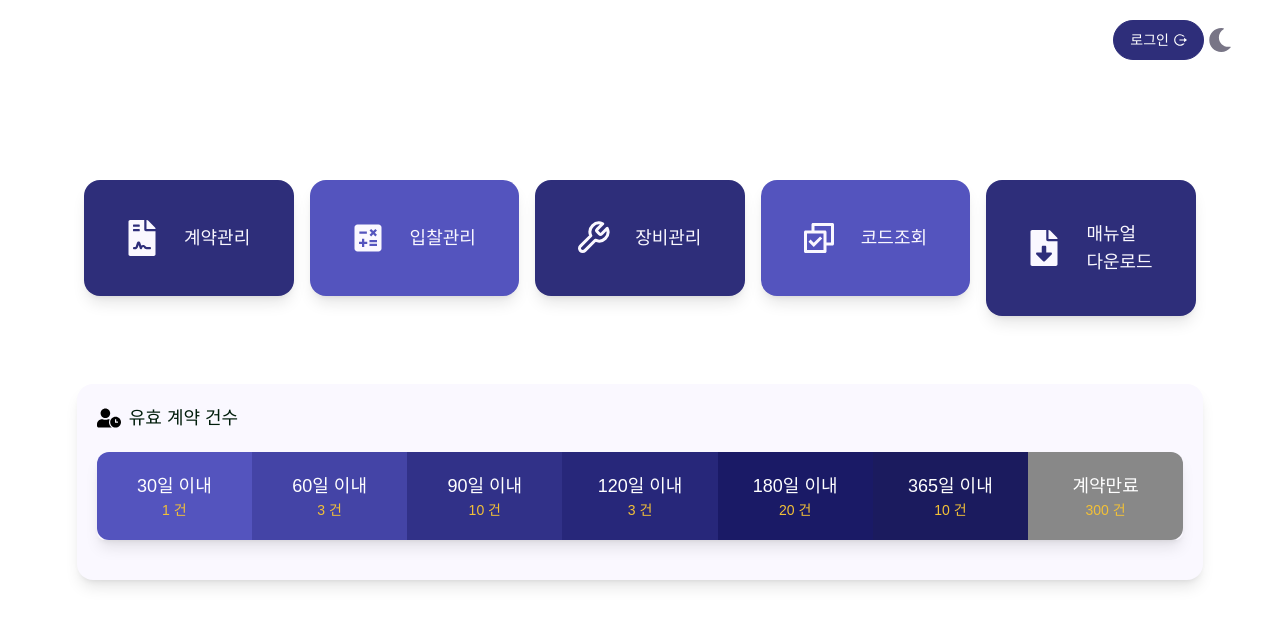
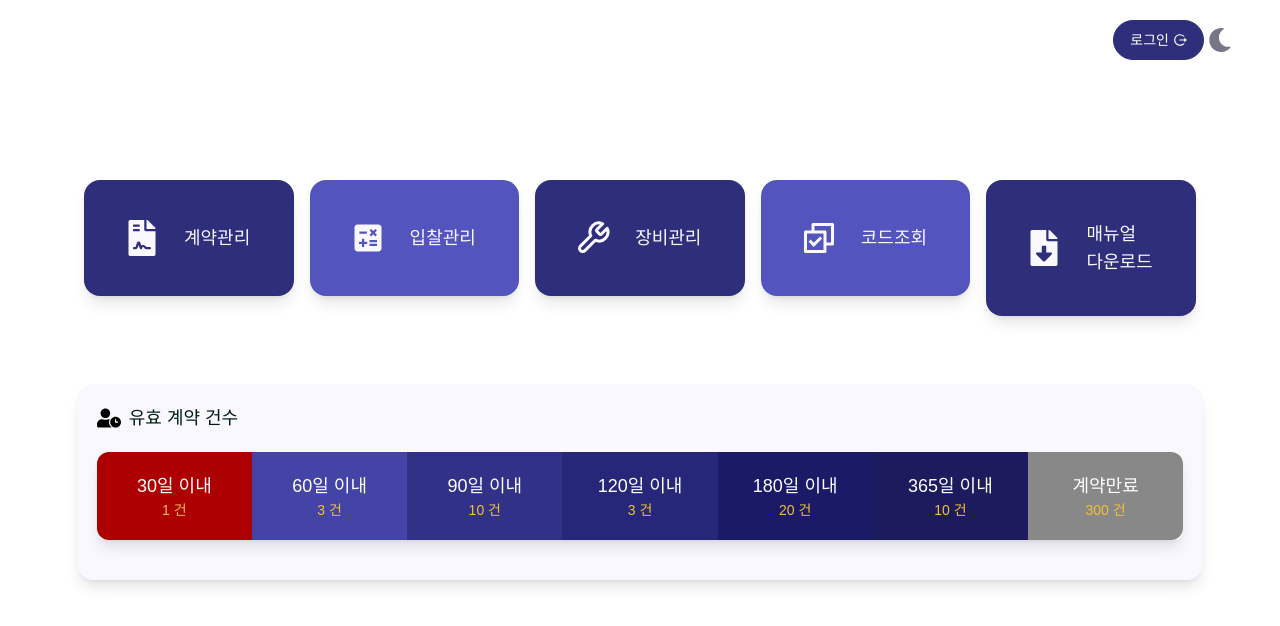
Before and after one commit to Hyeyeon-Ko/pur-ui2, a Next.js app: page /main in a window 1280 px wide. Shown: the top 626 px of the page. Built offline with nearby package versions, Linux system fonts and the light colour scheme; a web font is replaced by a local one.

Commit message:
Feat: 대시보드 색상적용 및 경로 폴더 추가

```diff
--- /dev/null
+++ b/app/main/[contractId]/page.tsx
@@ -0,0 +1,36 @@
+"use client";
+
+import React from "react";
+import { useParams } from "next/navigation";
+
+const ContractList = () => {
+  const { contractId } = useParams();
+
+  const [contractData, setContractData] = React.useState(null);
+
+  React.useEffect(() => {
+    const fetchContractData = async () => {
+      const response = await fetch(`/api/contracts/${contractId}`);
+      if (!response.ok) {
+        console.error("Failed to fetch contract data");
+        return;
+      }
+      const data = await response.json();
+      setContractData(data);
+    };
+
+    fetchContractData();
+  }, [contractId]);
+
+  if (!contractData) {
+    return <div>로딩(임시)</div>;
+  }
+
+  return (
+    <div>
+      <h1>계약 ID: {contractId}</h1>
+    </div>
+  );
+};
+
+export default ContractList;
--- a/app/main/page.tsx
+++ b/app/main/page.tsx
@@ -38,49 +38,49 @@ export const cardData = [
 export const deadlineItems = [
   {
     id: 1,
-    href: "/list/30-days",
+    href: "/main/30",
     title: "30일 이내",
     count: 1,
-    gradientClass: "bg-gradient_0",
+    gradientClass: "bg-Red_Darken_1",
   },
   {
     id: 2,
-    href: "/list/60-days",
+    href: "/main/60",
     title: "60일 이내",
     count: 3,
     gradientClass: "bg-gradient_1",
   },
   {
     id: 3,
-    href: "/list/90-days",
+    href: "/main/90",
     title: "90일 이내",
     count: 10,
     gradientClass: "bg-gradient_2",
   },
   {
     id: 4,
-    href: "/list/120-days",
+    href: "/main/120",
     title: "120일 이내",
     count: 3,
     gradientClass: "bg-gradient_3",
   },
   {
     id: 5,
-    href: "/list/180-days",
+    href: "/main/180",
     title: "180일 이내",
     count: 20,
     gradientClass: "bg-gradient_4",
   },
   {
     id: 6,
-    href: "/list/365-days",
+    href: "/main/365",
     title: "365일 이내",
     count: 10,
     gradientClass: "bg-gradient_5",
   },
   {
     id: 7,
-    href: "/list/expired",
+    href: "/main/expired",
     title: "계약만료",
     count: 300,
     gradientClass: "bg-Grey_Default",
--- a/components/ui/molecules/dashboard/ListItem.tsx
+++ b/components/ui/molecules/dashboard/ListItem.tsx
@@ -19,7 +19,6 @@ const ListItem: React.FC<ListItemProps> = ({
   isFirst,
   isLast,
 }) => {
-
   const borderRadiusClass = isFirst
     ? "rounded-l-xl"
     : isLast
--- a/tailwind.config.js
+++ b/tailwind.config.js
@@ -51,6 +51,9 @@ module.exports = {
       Grey_Default: "#888888",
       Grey_Darken_4: "#333333",
       Grey_Darken_5: "#222222",
+      Red_Default: "#E30000",
+      Red_Lighten_1: "#FB4444",
+      Red_Darken_1: "#AD0000",
     },
     fontFamily: {
       sans: ["'Pretendard-Regular'", "sans-serif"],
```
